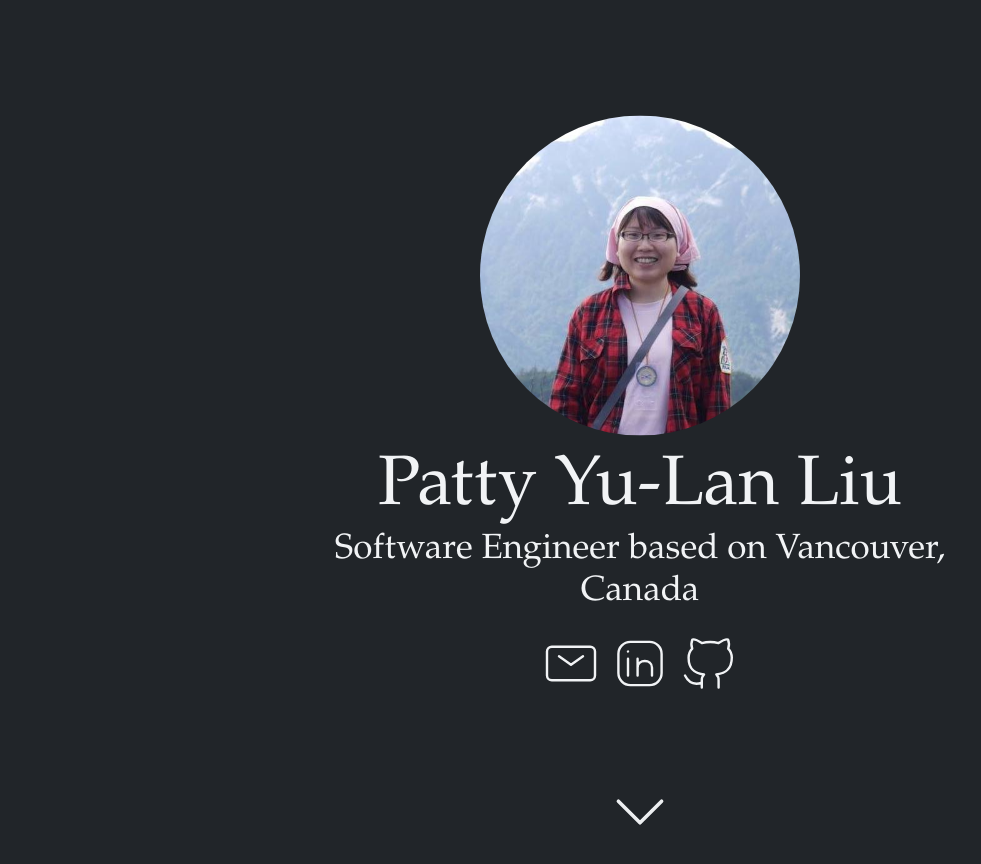
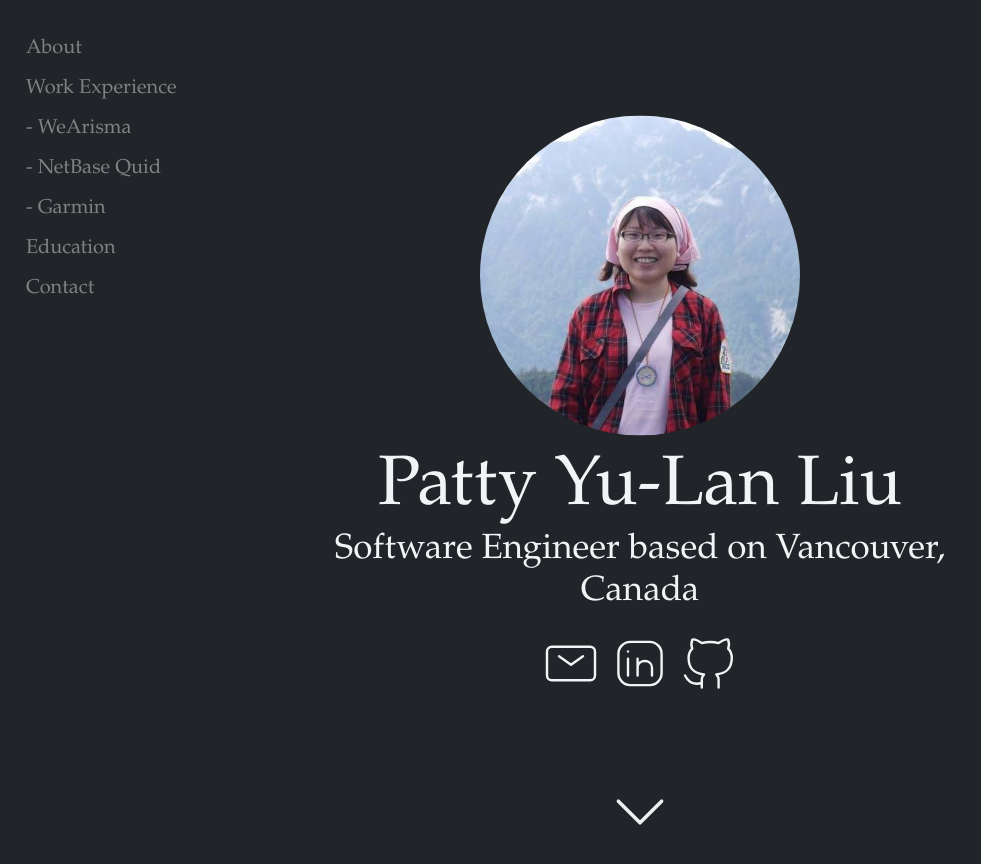
Before and after one commit to ikulan/personal_website_v1, a Jekyll site: the page built from index.md, in a window 1280 px wide and 900 px high. Shown: the top 864 px of the window, without its empty margins (0-981 px from the left). Built offline with Jekyll 4.4.1, drawn with Linux system fonts in a browser that asks for light colours.

Commit message:
Add side bar  for navigation

```diff
--- a/_sass/_base.scss
+++ b/_sass/_base.scss
@@ -72,3 +72,26 @@ img {
 table.table {
   color: var(--color-text);
 }
+
+.sidenav {
+  width: 180px;
+  position: fixed;
+  z-index: 1;
+  top: 20px;
+  left: 10px;
+  background: var(--color-particles-background);
+  overflow-x: hidden;
+  padding: 8px 0;
+}
+
+.sidenav a {
+  padding: 6px 8px 6px 16px;
+  text-decoration: none;
+  font-size: 1em;
+  color: #818181;
+  display: block;
+}
+
+.sidenav a:hover {
+  color: #f1f1f1;
+}
--- a/index.md
+++ b/index.md
@@ -3,7 +3,18 @@ layout: home
 title: Home
 ---
 
-# About
+<!-- Side navigation -->
+<div class="sidenav">
+  <a href="#about">About</a>
+  <a href="#exp">Work Experience</a>
+  <a href="#work-wearisma"> - WeArisma</a>
+  <a href="#work-nb"> - NetBase Quid</a>
+  <a href="#work-garmin"> - Garmin</a>
+  <a href="#ed">Education</a>
+  <a href="#contact">Contact</a>
+</div>
+
+<h1 id="about">About</h1>
 
 Hi👋, I am Patty. I’m actively seeking job opportunities.
 
@@ -15,9 +26,9 @@ I had a career gap to focus on taking care of my baby and family. Now I am ready
 
 ***
 
-# Working Experience
+<h1 id="exp">Working Experience</h1>
 
-## Full Stack Engineer
+<h2 id="work-wearisma">Full Stack Engineer</h2>
 Remote from Vancouver, Canada | [WeArisma](https://www.wearisma.com/) \
 `#Ruby #Javascript #CSS #Python #MongoDB #Elasticsearch #Heroku #GitHub`
 
@@ -49,7 +60,7 @@ During my tenure at WeArisma, some major changes happened to my life. First, I m
 
 * * *
 
-## Software Engineer
+<h2 id="work-nb">Software Engineer</h2>
 Taipei, Taiwan | Netbase Solutions (Now [NetBase Quid](https://netbasequid.com/)) \
 `#Java #Maven #NLP #XML #Git #Jenkins #Jira`
 
@@ -68,7 +79,7 @@ I've gained valuable experiences working with teams across the globe. The compan
 
 * * *
 
-## Software Engineer
+<h2 id="work-garmin">Software Engineer</h2>
 Taipei, Taiwan | [Garmin](https://www.garmin.com/) \
 `#C #EmbeddedSystem #Git`
 
@@ -76,7 +87,7 @@ The first job after I graduated was to develop system software of consumer elect
 
 ***
 
-# Education
+<h1 id="ed">Education</h1>
 
 ## 🎓 Master of Science in Computer Science
 National Tsing Hua University, Taiwan \
@@ -101,6 +112,6 @@ National Tsing Hua University, Taiwan
 A streaming system with auto-scale ability. Written in Java and built on AWS EC2.
 
 ***
-
+<p id="contact"></p>
 Thank you for visiting my webpage. Feel free to contact me via following methods.
 {% include contact.html %}
```
